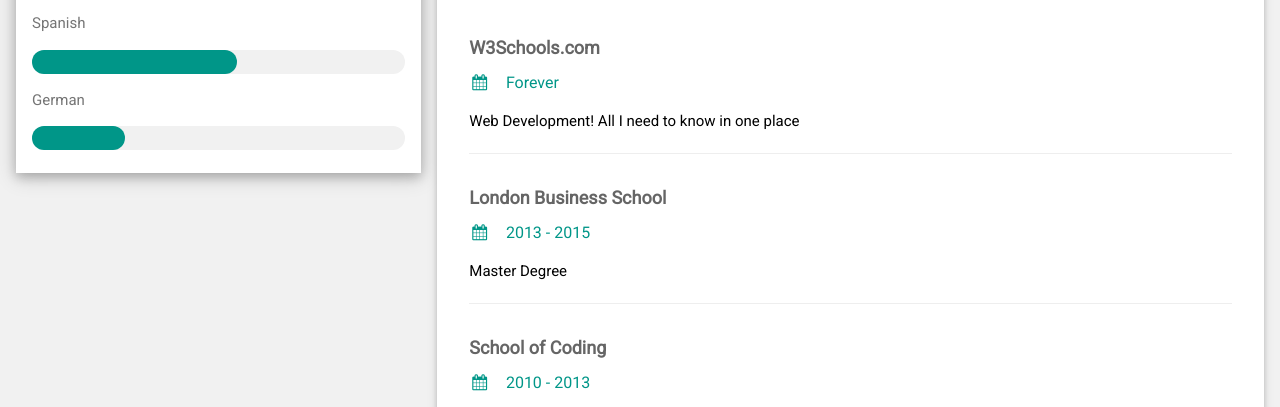
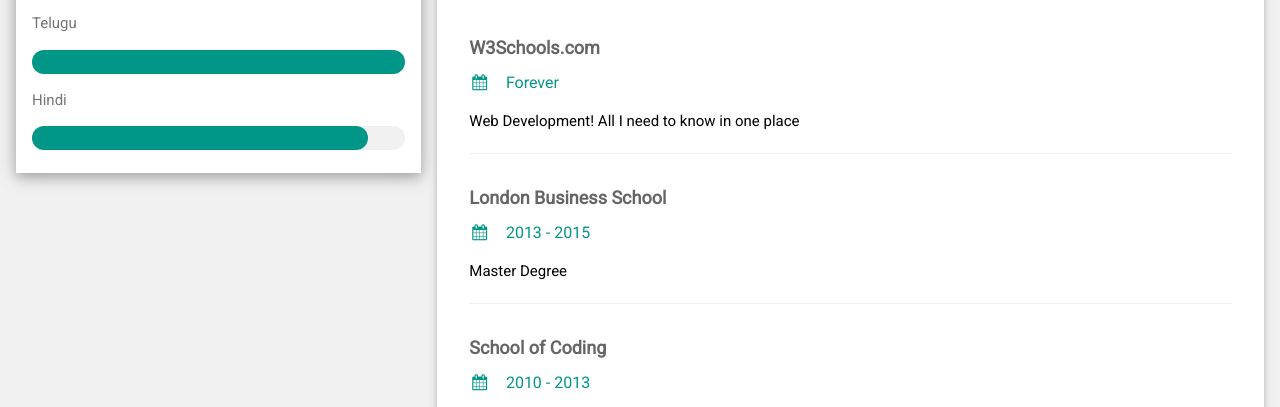
Before and after one commit to sreeya12/sreeya12.github.io, a plain HTML site: page index.html in a window 1280 px wide. Shown: the part 693-1100 px from the top of the page. Drawn offline with nearby package versions, Linux system fonts and the light colour scheme.

Commit message:
Update index.html

```diff
--- a/index.html
+++ b/index.html
@@ -60,13 +60,13 @@ html,body,h1,h2,h3,h4,h5,h6 {font-family: "Roboto", sans-serif}
           <div class="w3-light-grey w3-round-xlarge">
             <div class="w3-round-xlarge w3-teal" style="height:24px;width:100%"></div>
           </div>
-          <p>Spanish</p>
+          <p>Telugu</p>
           <div class="w3-light-grey w3-round-xlarge">
-            <div class="w3-round-xlarge w3-teal" style="height:24px;width:55%"></div>
+            <div class="w3-round-xlarge w3-teal" style="height:24px;width:100%"></div>
           </div>
-          <p>German</p>
+          <p>Hindi</p>
           <div class="w3-light-grey w3-round-xlarge">
-            <div class="w3-round-xlarge w3-teal" style="height:24px;width:25%"></div>
+            <div class="w3-round-xlarge w3-teal" style="height:24px;width:90%"></div>
           </div>
           <br>
         </div>
```
